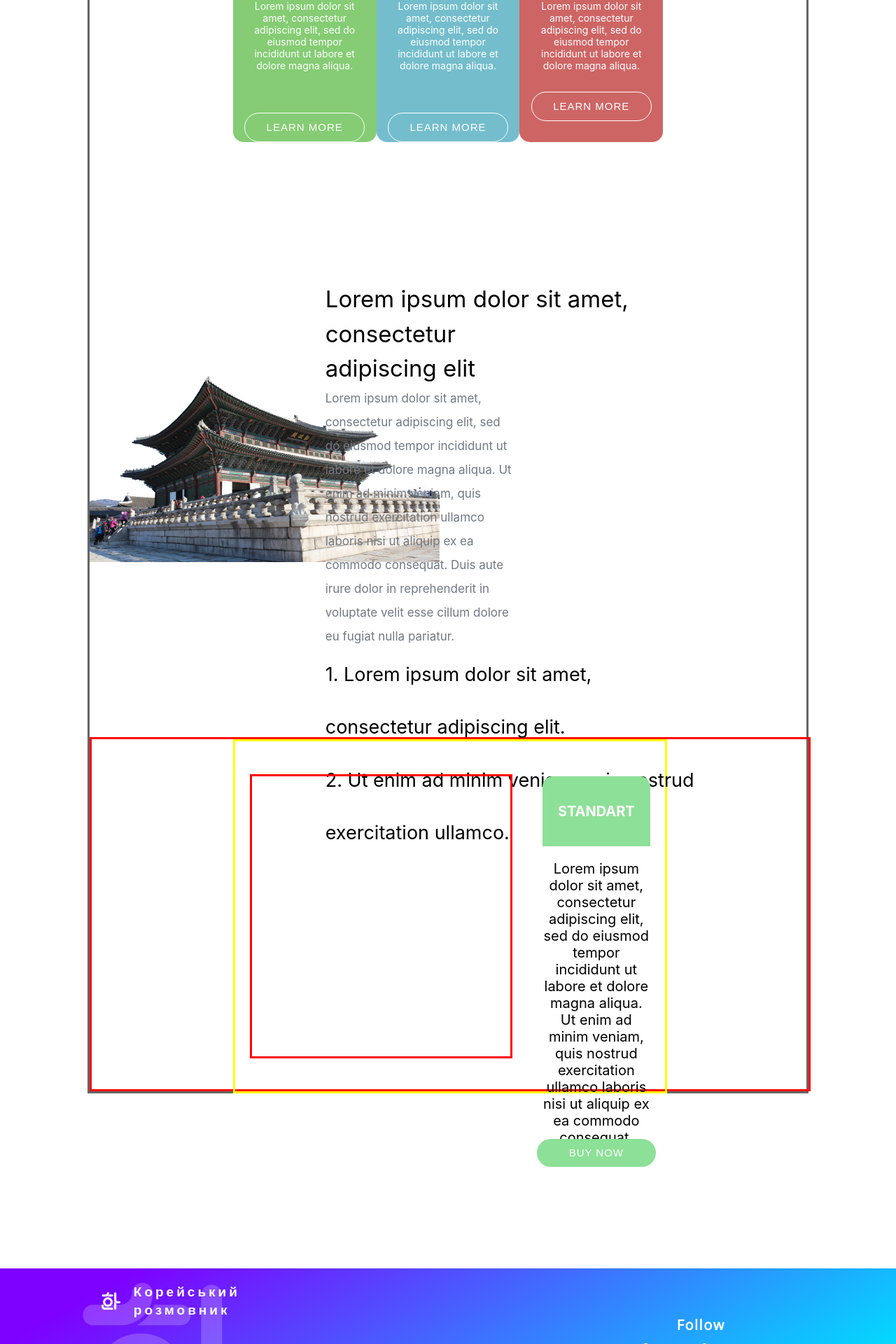
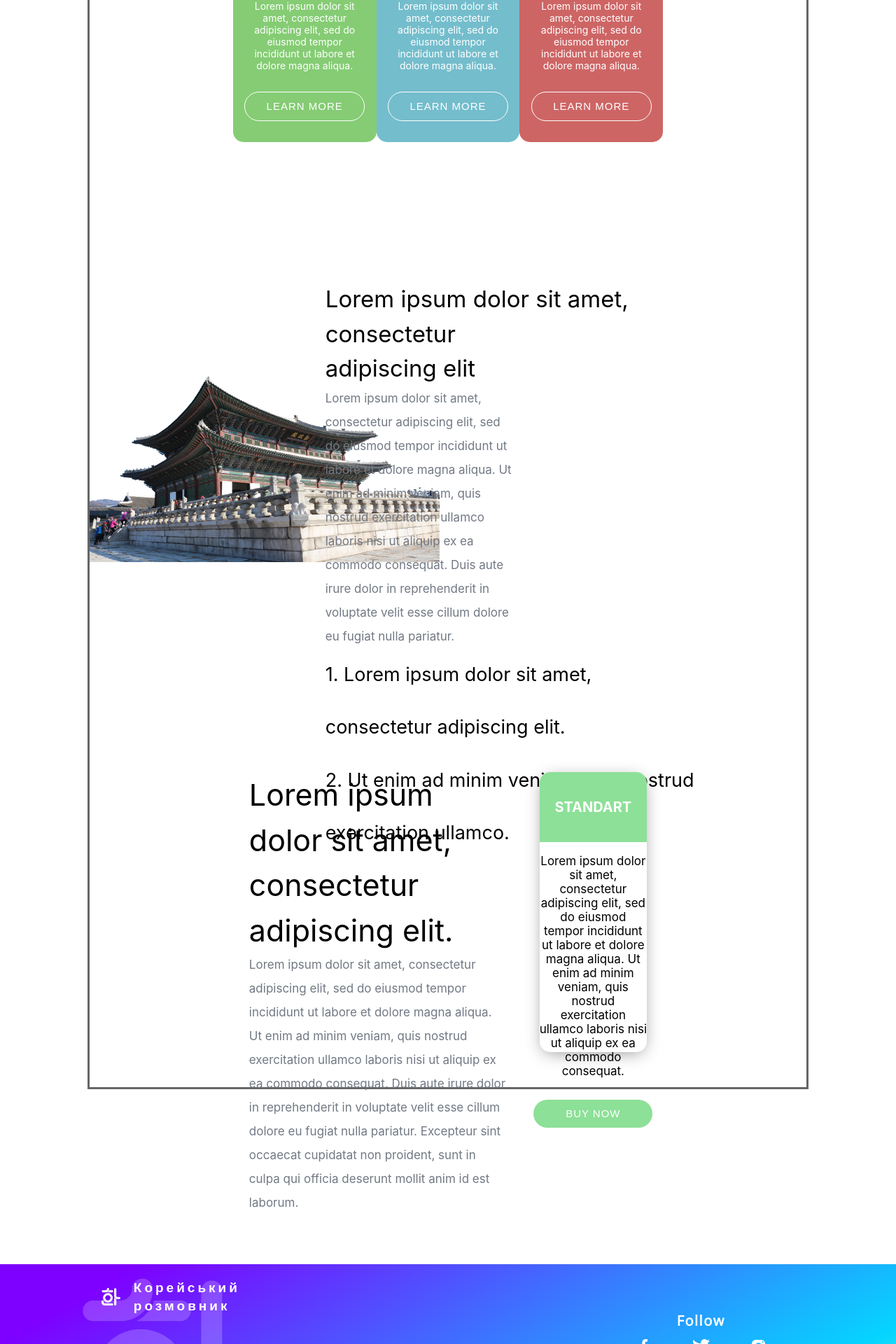
Before and after one commit to KeyToTech/KoreanPhraseBookSite, a React (Create React App) app: page / in a window 1280 px wide. Shown: the part 1300-3220 px from the top of the page at 70% size. Built offline with nearby package versions, Linux system fonts and the light colour scheme.

Commit message:
Content - section_three done

```diff
--- a/src/components/content/section_one/section_one.js
+++ b/src/components/content/section_one/section_one.js
@@ -19,8 +19,8 @@ class SectionOne extends Component {
                                 <h1 className="title">Email Marketing</h1>
                                 <p className="text"> Lorem ipsum dolor sit amet, consectetur adipiscing elit, sed do eiusmod tempor incididunt ut labore et dolore magna aliqua.</p>
                             </div>
-                            <div className="button">
-                                <a href="#">Learn More</a>
+                            <div className="button-container">
+                                <a href="#" className="button">Learn More</a>
                             </div>
                         </div>
 
@@ -32,8 +32,8 @@ class SectionOne extends Component {
                                 <h1 className="title">Email Marketing</h1>
                                 <p className="text"> Lorem ipsum dolor sit amet, consectetur adipiscing elit, sed do eiusmod tempor incididunt ut labore et dolore magna aliqua.</p>
                             </div>
-                            <div className="button">
-                                <a href="#">Learn More</a>
+                            <div className="button-container">
+                                <a href="#" className="button">Learn More</a>
                             </div>
                         </div>
                         <div className="collumn-red">
--- a/src/components/content/section_three/section_three.js
+++ b/src/components/content/section_three/section_three.js
@@ -6,17 +6,31 @@ class SectionThree extends Component {
         return (
             <section className="wrapp_info_section_three">
                 <div className="main-container-three">
-                    <div className="text-component"></div>
+                    <div className="text-component">
+
+                        <div className="title-three">
+                            Lorem ipsum dolor sit amet, consectetur adipiscing elit.
+                        </div>
+
+                        <div className="content-three">
+                            Lorem ipsum dolor sit amet, consectetur adipiscing elit, sed do eiusmod tempor incididunt ut labore et dolore magna aliqua.
+                                Ut enim ad minim veniam, quis nostrud exercitation ullamco laboris nisi ut aliquip ex ea commodo consequat.
+                                Duis aute irure dolor in reprehenderit in voluptate velit esse cillum dolore eu fugiat nulla pariatur.
+                                Excepteur sint occaecat cupidatat non proident, sunt in culpa qui officia deserunt mollit anim id est laborum.
+                        </div>
+
+
+                    </div>
                     <div className="price-options">
                         <div className="standart">
                             <p className="standart-name">Standart</p>
-                            <p className="text-conten-three">
+                        </div>
+                        <p className="text-conten-three">
                             Lorem ipsum dolor sit amet, consectetur adipiscing elit, sed do eiusmod tempor incididunt ut labore et dolore magna aliqua.
                             Ut enim ad minim veniam, quis nostrud exercitation ullamco laboris nisi ut aliquip ex ea commodo consequat.
                             </p>
-                            <div className="button-container-three">
-                                <a href="#" className="button-three">Buy now</a>
-                            </div>
+                        <div className="button-container-three">
+                            <a href="#" className="button-three">Buy now</a>
                         </div>
                     </div>
                 </div>
--- a/src/components/content/style_three.css
+++ b/src/components/content/style_three.css
@@ -1,5 +1,5 @@
 .wrapp_info_section_three {
-    border: red solid;
+
     height: 500px;
     width: 100%;
     margin-top: 150px;
@@ -8,8 +8,6 @@
 }
 
 .main-container-three {
-
-    border: yellow solid;
     height: 500px;
     width: 60%;
     margin: 0 auto;
@@ -21,19 +19,33 @@
 }
 
 .text-component {
-  border: red solid;
   height: 80%;
   width: 60%;
+  display: flex;
+  flex-direction: column;
+  justify-content: space-around;
+}
+
+.title-three {
+    font-size: 43px;
+    line-height: 1.5;
+    margin: 0;
+}
+
+.content-three {
+    margin: 0;
+    font-size: 17px;
+    color: #727984;
+    line-height: 2.0;
+    text-align: left;
 }
 
 .price-options {
-
-
     border-radius: 15px;
     height: 80%;
     width: 25%;
     padding: 0;
-
+    box-shadow: 0 5px 25px -5px #00000070
 }
 
 .standart {
@@ -57,17 +69,15 @@
 }
 
 .text-conten-three {
-
-    line-height: 1.2;
+    font-size: 17px;
     text-align: center;
 }
 
 .button-container-three {
-    position: relative;
-    bottom: 30px;
     display: flex;
     flex-direction: column;
     align-items: center;
+    margin-top: 20%;
 }
 
 .button-three {
@@ -82,3 +92,7 @@
     font-family: sans-serif;
     color: #fff;
 }
+
+.button-three:hover {
+    background: #bedbc0;
+}
```
